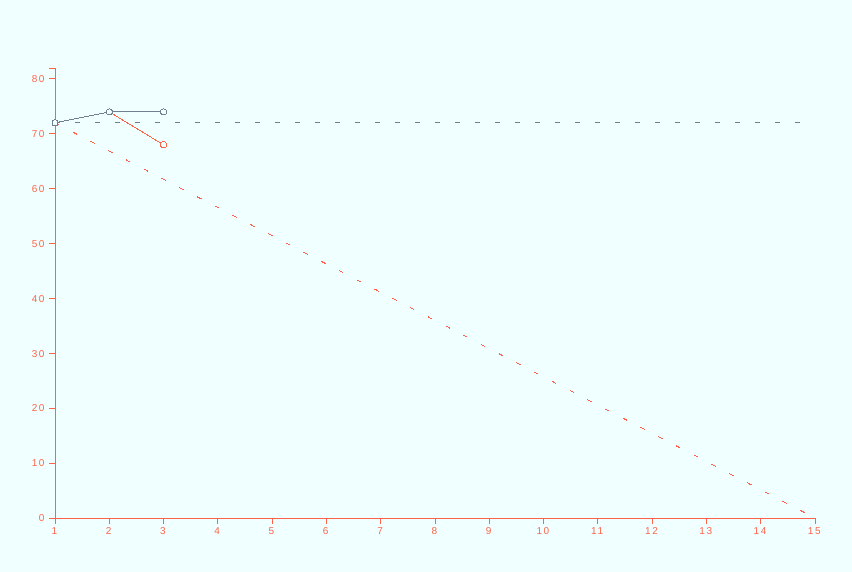
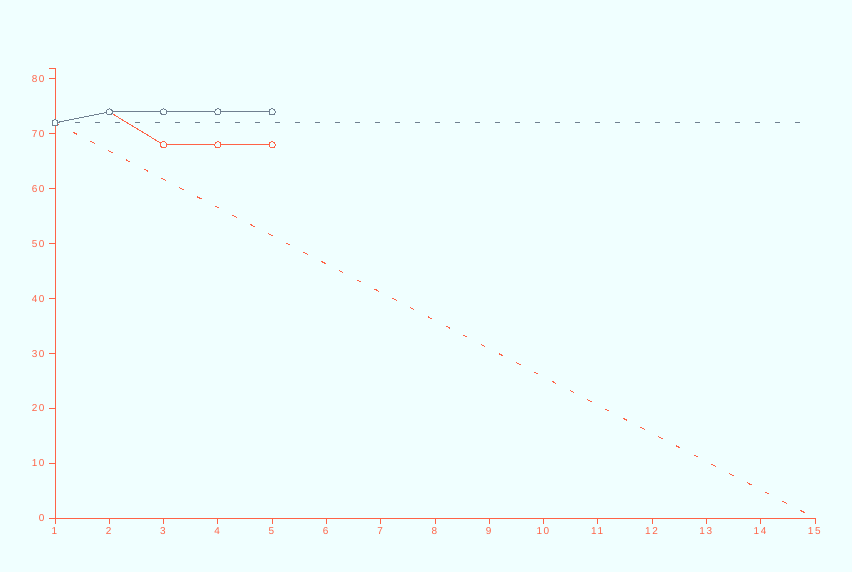
Before and after one commit to orodio/burndown, a website: page static/index.html in a window 1280 px wide. Shown: the whole page, without its empty margins (215-1067 px from the left). Drawn offline with nearby package versions, Linux system fonts and the light colour scheme.

Commit message:
Update index.html

```diff
--- a/static/index.html
+++ b/static/index.html
@@ -8,7 +8,9 @@
         data: [
           { date: "Oct 15", total: 72, notStarted: 56, started: 8,  testing: 8 },
           { date: "Oct 16", total: 74, notStarted: 55, started: 14, testing: 5 },
-          { date: "Oct 17", total: 74, notStarted: 54, started: 13, testing: 1 }
+          { date: "Oct 17", total: 74, notStarted: 54, started: 13, testing: 1 },
+          { date: "Oct 18", total: 74, notStarted: 54, started: 13, testing: 1 },
+          { date: "Oct 19", total: 74, notStarted: 54, started: 13, testing: 1 }
         ]
       };
 
```
